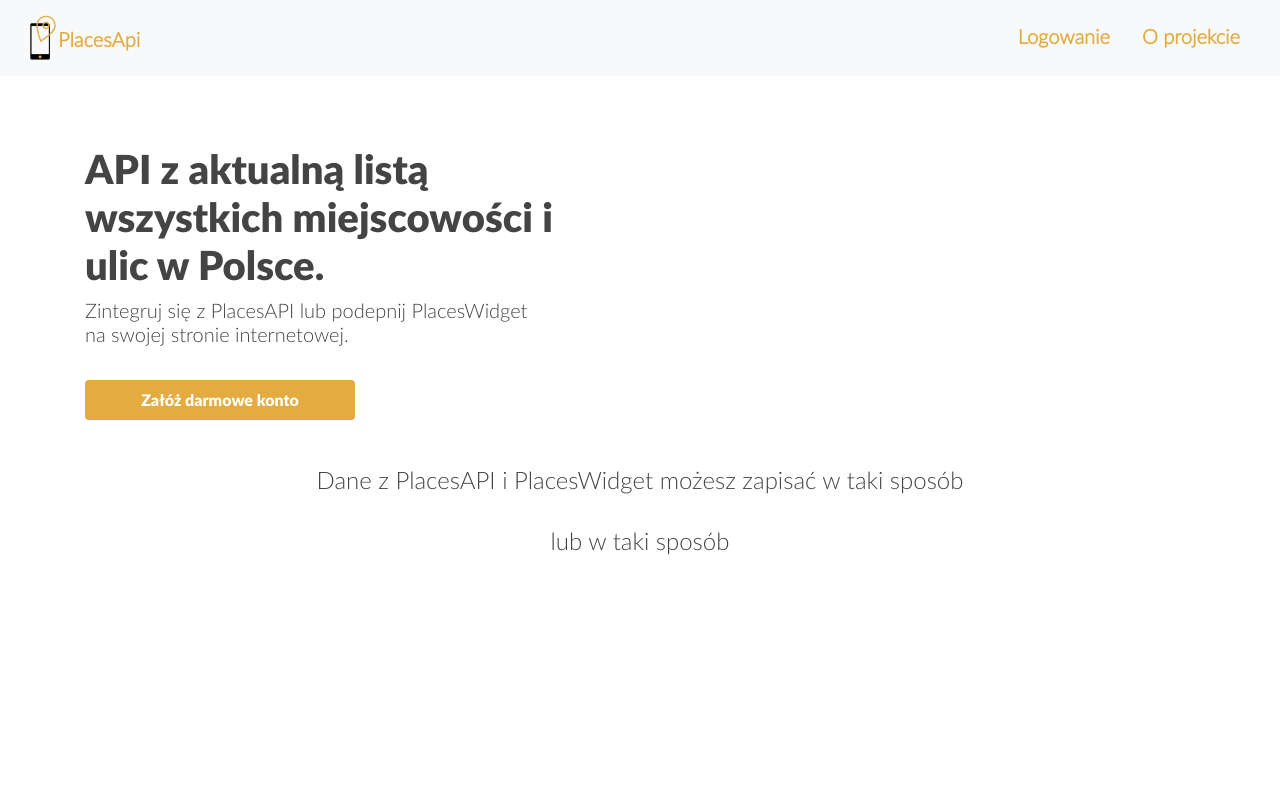
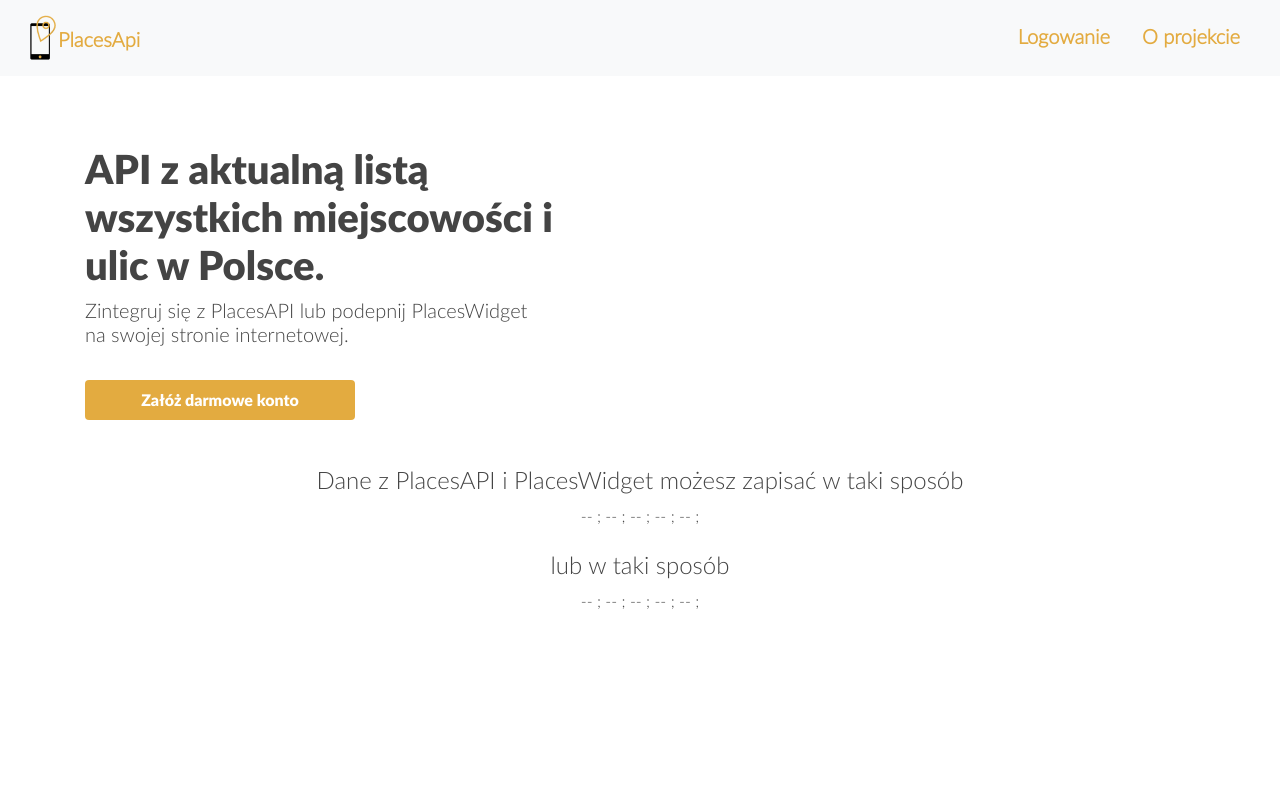
Before and after one commit to LChorazewicz/api-places-demo-app, a React (Create React App) app: page /places in a window 1280 px wide. Shown: the top 800 px of the page. Built offline with nearby package versions, Linux system fonts and the light colour scheme; no server answers.

Commit message:
added state

```diff
--- a/src/pages/landing-page.js
+++ b/src/pages/landing-page.js
@@ -2,6 +2,11 @@
 import React from "react";
 
 export default class LandingPage extends React.Component {
+
+    state = {
+        provinceId: null, communeId: null, countryId: null, cityId: null, streetId: null,
+        provinceName: null, communeName: null, countryName: null, cityName: null, streetName: null,
+    }
 
     constructor(props) {
         super(props);
@@ -16,17 +21,20 @@
                 'YUs55qufDEcmQWU5FkQvhZ99A7DyTaMgseVJy9rqEWJFZnWLHnNMu0bz3ur4v2mJqM1ssVVlXEPBdWCbiCpHeLuULiylP5a9GXq4y93' +
                 'FXIrK8qp5n5CR-ubn1nxW7JGOcaOXAaWuWxwi_EakFX0yeupJZThTMTh3V07A';
 
-        (function (id, token) {
+        let $this = this;
+        (function (id, token, callback) {
             let widget = setInterval(function () {
                 // eslint-disable-next-line no-undef
                 let instance = typeof PlacesWidget !== 'undefined' ? PlacesWidget.default : null;
                 if(!instance){
                     return;
                 }
-                (instance.new({id: id, token: token})).render();
+                (instance.new({id: id, token: token, callback: callback})).render();
                 clearInterval(widget);
             }, 0);
-        })(id, token);
+        })(id, token, function (array) {
+            $this.setState(array);
+        });
     }
 
     render() {
@@ -60,11 +68,11 @@
                 </div>
                 <div className="row">
                     <div className="col-md">
-                        {/*{this.state.provinceName ?? ' -- '};*/}
-                        {/*{this.state.communeName ?? ' -- '};*/}
-                        {/*{this.state.countryName ?? ' -- '};*/}
-                        {/*{this.state.cityName ?? ' -- '};*/}
-                        {/*{this.state.streetName ?? ' -- '};*/}
+                        {this.state.provinceName ?? ' -- '};
+                        {this.state.communeName ?? ' -- '};
+                        {this.state.countryName ?? ' -- '};
+                        {this.state.cityName ?? ' -- '};
+                        {this.state.streetName ?? ' -- '};
                     </div>
                 </div>
                 <br/>
@@ -77,11 +85,11 @@
                 </div>
                 <div className="row">
                     <div className="col-md">
-                        {/*{provinceId && provinceId !== 0 ? provinceId : ' -- '};*/}
-                        {/*{communeId && communeId !== 0 ? communeId : ' -- '};*/}
-                        {/*{countryId && countryId !== 0 ? countryId : ' -- '};*/}
-                        {/*{cityId && cityId !== 0 ? cityId : ' -- '};*/}
-                        {/*{streetId && streetId !== 0 ? streetId : ' -- '};*/}
+                        {this.state.provinceId && this.state.provinceId !== 0 ? this.state.provinceId : ' -- '};
+                        {this.state.communeId && this.state.communeId !== 0 ? this.state.communeId : ' -- '};
+                        {this.state.countryId && this.state.countryId !== 0 ? this.state.countryId : ' -- '};
+                        {this.state.cityId && this.state.cityId !== 0 ? this.state.cityId : ' -- '};
+                        {this.state.streetId && this.state.streetId !== 0 ? this.state.streetId : ' -- '};
                     </div>
                 </div>
             </div>
```
